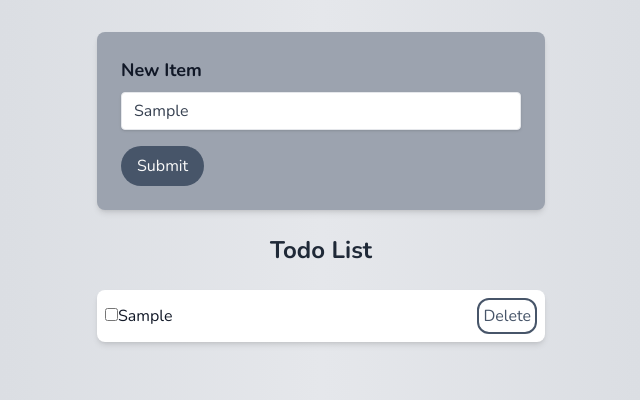
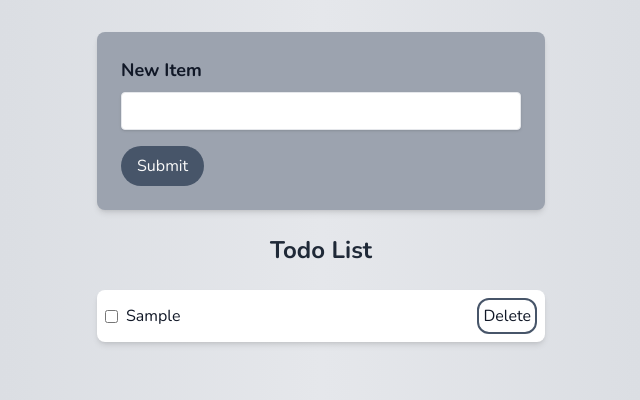
Before and after one commit to Dabbett/react-refresh-vite, a React (Vite) app: page / in a window 1280 px wide. Both pictures are taken after typing "Sample" into the empty fields and a click on the button "Submit". Shown: the top 400 px of the page, without its empty margins (319-959 px from the left). Built offline with nearby package versions, Linux system fonts and the light colour scheme.

Commit message:
update files and configure localstorage to retain data locally

```diff
--- a/src/App.jsx
+++ b/src/App.jsx
@@ -1,19 +1,28 @@
-import { useState } from "react";
+import { useEffect, useState } from "react";
+import { NewForm } from "./NewForm";
+import { TodoList } from "./TodoList";
 
 export default function App() {
-  const [newItem, setNewItem] = useState("");
-  const [todos, setTodos] = useState([]);
+  const [todos, setTodos] = useState(() => {
+    const localValue = localStorage.getItem("ITEMS")
+    if(localValue == null) return []
+    return JSON.parse(localValue)
+  });
 
-  function handleSubmit(e) {
-    e.preventDefault();
+  useEffect(() => {
+    localStorage.setItem("ITEMS", JSON.stringify(todos))
+  }, [todos])
 
-    setTodos((currentTodos) => {
-      return [
-        ...currentTodos,
-        { id: crypto.randomUUID(), title: newItem, completed: false },
-      ];
-    });
+  function addTodo(title) {
+       setTodos((currentTodos) => {
+          return [
+            ...currentTodos,
+            { id: crypto.randomUUID(), title, completed: false },
+          ];
+        });
   }
+
+
 
   function toggleTodo(id, completed) {
     setTodos((currentTodos) => {
@@ -37,55 +46,11 @@ export default function App() {
 
   return (
     <div className="bg-gradient-to-r from-gray-300 via-gray-200 to-gray-300 h-screen px-8 py-8 flex flex-col items-center ">
-      <form
-        onSubmit={handleSubmit}
-        className="bg-gray-400 p-6 rounded-lg shadow-md w-full max-w-md"
-      >
-        <div className="mb-4">
-          <label
-            htmlFor="item"
-            className="block text-gray-900 text-lg font-bold mb-2"
-          >
-            New Item
-          </label>
-          <input
-            value={newItem}
-            onChange={(e) => setNewItem(e.target.value)}
-            type="text"
-            id="item"
-            className="shadow appearance-none border rounded w-full py-2 px-3 text-gray-700 leading-tight focus:outline-none focus:shadow-outline"
-          />
-        </div>
-        <button className="bg-slate-600 text-neutral-50 rounded-full py-2 px-4 hover:bg-slate-700">
-          Submit
-        </button>
-      </form>
 
+      <NewForm onSubmit={addTodo}/>
       <h1 className="text-2xl py-6 text-gray-800 font-bold">Todo List</h1>
+      <TodoList todos={todos} toggleTodo={toggleTodo} deleteTodo={deleteTodo}/>
 
-      <ul className="w-full max-w-md">
-        {todos.length === 0 && 'No Tasks'}
-        {todos.map((todo) => {
-          return (
-            <li
-              key={todo.id}
-              className="flex items-center justify-between bg-white p-2 rounded-lg shadow-md mb-2"
-            >
-              <label htmlFor="item2" className="text-gray-900">
-                <input
-                  type="checkbox"
-                  checked={todo.completed}
-                  onChange={(e) => toggleTodo(todo.id, e.target.checked)}
-                />
-                {todo.title}
-              </label>
-              <button onClick={() => deleteTodo(todo.id)} className="border-solid border-2 rounded-xl border-slate-600 text-slate-600 p-1 ml-2 hover:bg-slate-600 hover:text-white">
-                Delete
-              </button>
-            </li>
-          );
-        })}
-      </ul>
     </div>
   );
 }
--- /dev/null
+++ b/src/NewForm.jsx
@@ -0,0 +1,42 @@
+/* eslint-disable react/prop-types */
+import { useState } from "react";
+
+
+export function NewForm({ onSubmit }) {
+    const [newItem, setNewItem] = useState("");
+
+    function handleSubmit(e) {
+        e.preventDefault();
+
+        onSubmit(newItem)
+
+        setNewItem('')
+      }
+
+
+  return (
+    <form
+      onSubmit={handleSubmit}
+      className="bg-gray-400 p-6 rounded-lg shadow-md w-full max-w-md"
+    >
+      <div className="mb-4">
+        <label
+          htmlFor="item"
+          className="block text-gray-900 text-lg font-bold mb-2"
+        >
+          New Item
+        </label>
+        <input
+          value={newItem}
+          onChange={(e) => setNewItem(e.target.value)}
+          type="text"
+          id="item"
+          className="shadow appearance-none border rounded w-full py-2 px-3 text-gray-700 leading-tight focus:outline-none focus:shadow-outline"
+        />
+      </div>
+      <button className="bg-slate-600 text-neutral-50 rounded-full py-2 px-4 hover:bg-slate-700">
+        Submit
+      </button>
+    </form>
+  );
+}
--- /dev/null
+++ b/src/TodoItem.jsx
@@ -0,0 +1,23 @@
+/* eslint-disable react/prop-types */
+export function TodoItem({ completed, id, title, toggleTodo, deleteTodo }) {
+  return (
+    <li
+      className={`flex items-center justify-between p-2 rounded-lg shadow-md mb-2 ${completed ? 'bg-zinc-400' :  'bg-white'}`}
+    >
+      <label className={`flex items-center ${completed ? 'text-white' : "text-gray-900"}`}>
+        <input
+          type="checkbox"
+          checked={completed}
+          onChange={e => toggleTodo(id, e.target.checked)}
+          className='mr-2'
+        />
+        {title}
+      </label>
+      <button
+        onClick={() => deleteTodo(id)} className={` border-solid border-2 rounded-xl p-1 ml-2 hover:bg-slate-600 hover:text-white ${completed ? 'text-white border-slate-100' : 'text-gray-900 border-slate-600'}`}
+      >
+        Delete
+      </button>
+    </li>
+  );
+}
--- /dev/null
+++ b/src/TodoList.jsx
@@ -0,0 +1,20 @@
+/* eslint-disable react/prop-types */
+import { TodoItem } from "./TodoItem";
+
+export function TodoList({ todos, toggleTodo, deleteTodo }) {
+  return (
+    <ul className="w-full max-w-md">
+      {todos.length === 0 && "No Tasks"}
+      {todos.map((todo) => {
+        return (
+          <TodoItem
+            {...todo}
+            key={todo.id}
+            toggleTodo={toggleTodo}
+            deleteTodo={deleteTodo}
+          />
+        );
+      })}
+    </ul>
+  );
+}
```
